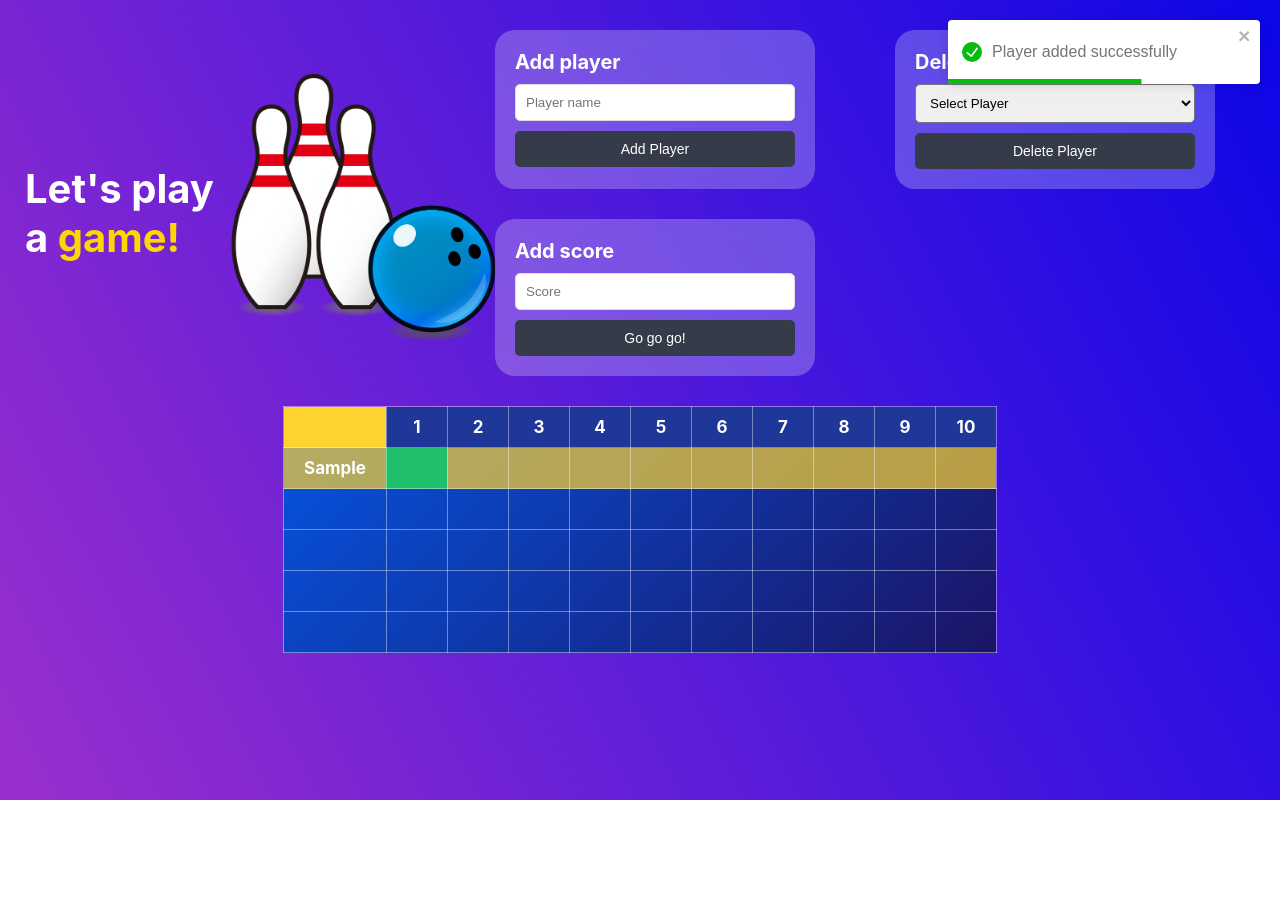
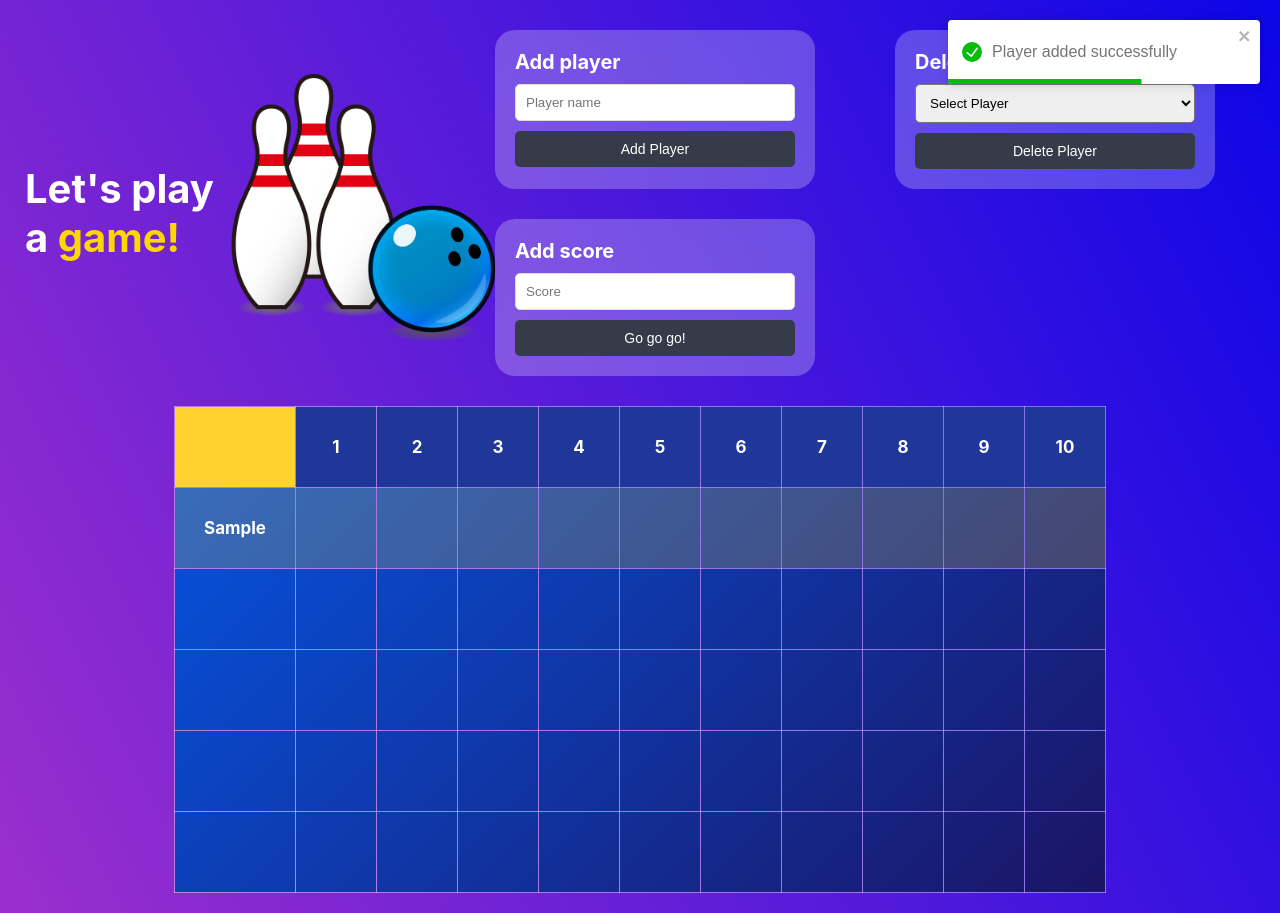
Before and after one commit to rezedagrigorian/bowling-scoring-system, a React (Create React App) app: page / in a window 1280 px wide. Both pictures are taken after typing "Sample" into the empty fields and a click on the button "Add Player". Before the commit the page ends 800 px from the top, so only its background shows below. Built offline with nearby package versions, Linux system fonts and the light colour scheme.

Commit message:
Game mechanics and score calculation implementation

```diff
--- a/src/App.tsx
+++ b/src/App.tsx
@@ -1,11 +1,11 @@
-import React, { useState, useEffect } from 'react';
-import AdminForm from './components/admin/AdminForm';
+import React, { useState } from 'react';
+import AdminForm from './components/Admin/AdminForm';
 
 import { IPlayer } from './types/player';
 import { IFrame } from './types/frame';
 
 import { STopRow, SAppContainer } from './styles';
-import GameBoard from './components/board/GameBoard';
+import GameBoard from './components/Board/GameBoard';
 import Logo from './components/Logo/Logo';
 
 type GameScores = {
@@ -19,28 +19,96 @@ const App = () => {
   const [currentPlayerIndex, setCurrentPlayerIndex] = useState<number>(0);
   const [currentRound, setCurrentRound] = useState<number>(0);
 
-  useEffect(() => {
-  }, [scores]);
-
-  const gameStep = (value: number) => {
-    const currentPlayer = players[currentPlayerIndex];
-
-    const currentPlayersScores = scores[currentPlayer.id] || [];
-    currentPlayersScores.push({
-      first: value,
-      second: 0,
-    });
-    setScores({
-      ...scores,
-      [currentPlayer.id]: currentPlayersScores,
-    });
-
+  const nextPlayer = () => {
     if (currentPlayerIndex !== players.length - 1) {
       setCurrentPlayerIndex(currentPlayerIndex + 1);
     } else {
       setCurrentPlayerIndex(0);
       setCurrentRound(currentRound + 1);
     }
+  }
+
+  const recalculateTotalScores = (frames: IFrame[]) : IFrame[] => {
+    // step 1: calculate totals for each frame
+    const framesTotals = frames.map((frame, index) => {
+      const nextFrame = frames[index + 1];
+      const nextNextFrame = frames[index + 2];
+
+      let total = 0;
+      if (index === 9) {
+        total = frame.first + (frame.second ? frame.second : 0)  + (frame.third ? frame.third : 0);
+      } else if (frame.first === 10) {
+        if (nextFrame && nextNextFrame) {
+          total = frame.first + nextFrame.first + (nextFrame.second ? nextFrame.second : nextNextFrame.first);
+        } else if (nextFrame) {
+          total = frame.first + nextFrame.first + (nextFrame.second ? nextFrame.second : 0);
+        } else {
+          total = frame.first;
+        }
+      } else if (frame.second && (frame.first + frame.second === 10)) {
+        total = frame.first + frame.second + (nextFrame ? nextFrame.first : 0);
+      } else {
+        total = frame.first + (frame.second ? frame.second : 0);
+      }
+
+      return {
+        ...frame,
+        total,
+      };
+    });
+
+    // step 2: recalculate totals for each frame with previous frames
+    const result = framesTotals.map((frame, index) => {
+      if (index === 0) {
+        return frame;
+      }
+      return {
+        ...frame,
+        total: framesTotals.slice(0, index + 1).reduce((acc, frame) => acc + frame.total, 0)
+      };
+    });
+
+    return result;
+  }
+
+  const gameStep = (value: number) => {
+    const currentPlayer = players[currentPlayerIndex];
+
+    let currentPlayersScores = scores[currentPlayer.id] || [];
+    if (currentPlayersScores.length === currentRound) {
+      currentPlayersScores.push({
+        first: value,
+      });
+      if (value === 10 && currentRound !== 9) {
+        nextPlayer();
+      }
+    } else {
+      if (currentRound === 9) {
+        if (currentPlayersScores[currentRound].second === undefined) {
+          currentPlayersScores[currentRound].second = value;
+          if ((value + currentPlayersScores[currentRound].first !== 10) && currentPlayersScores[currentRound].first !== 10) {
+            nextPlayer();
+          }
+        } else {
+          currentPlayersScores[currentRound].third = value;
+          nextPlayer();
+        }
+      } else {
+        currentPlayersScores[currentRound].second = value;
+        nextPlayer();
+      }
+    }
+
+    const updatedScores = {
+      ...scores,
+      [currentPlayer.id]: currentPlayersScores,
+    };
+    const updatedScoresWithTotals = {
+      ...updatedScores,
+      [currentPlayer.id]: recalculateTotalScores(currentPlayersScores),
+    };
+
+    setScores(updatedScoresWithTotals);
   }
 
   return (
@@ -57,7 +125,6 @@ const App = () => {
           players={players}
           scores={scores}
           playerIndex={currentPlayerIndex}
-          round={currentRound}
         />
     </SAppContainer>
   );
--- a/src/components/board/GameBoard.tsx
+++ b/src/components/board/GameBoard.tsx
@@ -10,7 +10,9 @@ import {
   SBoardTableRow,
   SBoardHeaderCell,
   SBoardPlayerCell,
-  SBoardTableZero
+  SBoardTableZero,
+  SBoardTableCellScores,
+  SBoardTableCellScore
 } from './style';
 
 interface GameBoardProps {
@@ -19,52 +21,92 @@ interface GameBoardProps {
     [key: string]: Array<IFrame>;
   };
   playerIndex: number;
-  round: number;
 }
 
-const GameBoard: React.FC<GameBoardProps> = ({ players = [], scores = {}, playerIndex, round }) => {
+const GameBoard: React.FC<GameBoardProps> = ({ players = [], scores = {}, playerIndex }) => {
+  const renderCell = (frame: IFrame | null, player: IPlayer, index: number) => {
+    if (!frame) {
+      return (
+        <SBoardTableCell key={`${player.id}-${index}`} />
+      );
+    }
+
+    return (
+      <SBoardTableCell key={ `${player.id}-${index}` }>
+        <SBoardTableCellScores>
+          <SBoardTableCellScore>
+            { frame.first === 10 ? 'X' : frame.first }
+          </SBoardTableCellScore>
+          {frame.second !== undefined && (
+            <SBoardTableCellScore>
+              { frame.second + frame.first === 10 ? '/' : frame.second }
+            </SBoardTableCellScore>
+          )}
+          {frame.third !== undefined && (
+            <SBoardTableCellScore>
+              { frame.third }
+            </SBoardTableCellScore>
+          )}
+        </SBoardTableCellScores>
+        { frame.total }
+      </SBoardTableCell>
+    );
+  }
+
   const renderPlayerRow = (player: IPlayer, row: number) => {
+    const cells = [];
+
+    for (let i = 0; i < 10; i++) {
+      const score = scores[player.id] && scores[player.id][i] && scores[player.id][i].first;
+        cells.push(
+          renderCell(score ? scores[player.id][i]: null, player, i)
+        )
+    }
+
     return (
       <SBoardTableRow key={player.id} $active={playerIndex === row}>
         <SBoardPlayerCell>
           { player.name }
         </SBoardPlayerCell>
-        {Array.from({ length: 10 }, (_, i) => {
-          const score = scores[player.id] && scores[player.id][i] && scores[player.id][i].first;
-          return (
-            <SBoardTableCell
-              key={`${player.id}-${i}`}
-              $active={ playerIndex === row && round === i }
-            >
-              { score || '' }
-            </SBoardTableCell>
-          );
-        })}
+        { cells }
       </SBoardTableRow>
     );
   };
 
   const renderHeader = () => {
+    let headerCells = []
+    for (let i = 0; i < 10; i++) {
+      headerCells.push(
+        <SBoardHeaderCell key={`header-${i}`}> { i + 1 } </SBoardHeaderCell>
+      )
+    }
     return (
       <SBoardTableRow>
         <SBoardTableZero/>
-        {
-          Array.from({ length: 10 }, (_, i) => (
-            <SBoardHeaderCell key={`round-${i}`}>{i + 1}</SBoardHeaderCell>
-          ))
-        }
+        { headerCells }
       </SBoardTableRow>
     );
   }
 
-  const renderEmptyRow = (rowIndex: number) => (
-    <SBoardTableRow key={`empty-${rowIndex}`}>
-      <SBoardTableCell />
-      {Array.from({ length: 10 }, (_, i) => (
-        <SBoardTableCell key={`empty-${rowIndex}-${i}`} />
-      ))}
-    </SBoardTableRow>
-  );
+  const renderEmptyRow = (rowIndex: number) => {
+    let cells = []
+    for (let i = 0; i <= 10; i++) {
+      cells.push(<SBoardTableCell key={`empty-row-${rowIndex}-${i}`} />)
+    }
+    return cells
+  };
+
+  const renderEmptyRows = (count: number) => {
+    let rows = []
+    for (let i = 0; i < count; i++) {
+      rows.push(
+        <SBoardTableRow key={`empty-row-${i}`}>
+          {renderEmptyRow(i)}
+        </SBoardTableRow>
+      )
+    }
+    return rows
+  };
 
   return (
     <SBoardWrapper>
@@ -73,9 +115,8 @@ const GameBoard: React.FC<GameBoardProps> = ({ players = [], scores = {}, player
           {renderHeader()}
         </SBoardTableHead>
         <SBoardTableBody>
-          {[...players, ...Array(Math.max(5 - players.length, 0))].map((player, i) =>
-            player ? renderPlayerRow(player, i) : renderEmptyRow(i)
-          )}
+          {players.map((player, i) => renderPlayerRow(player, i))}
+          {renderEmptyRows(5 - players.length)}
         </SBoardTableBody>
       </SBoardTable>
     </SBoardWrapper>
--- a/src/components/board/style.tsx
+++ b/src/components/board/style.tsx
@@ -29,7 +29,7 @@ interface SBoardTableRowProps {
 
 export const SBoardTableRow = styled.tr<SBoardTableRowProps>`
   ${({ $active }) => $active && `
-    background-color: rgba(254, 211, 48, 0.7);
+    background-color: rgba(254, 211, 48, 0.2);
   `}
 `;
 
@@ -38,22 +38,22 @@ interface SBoardTableCellProps {
 }
 
 export const SBoardTableCell = styled.td<SBoardTableCellProps>`
-  padding: 0;
+  font-weight: bold;
+  height: 60px;
+  min-width: 80px;
+  padding: 20px 0 0;
+  position: relative;
   text-align: center;
   width: 60px;
-  min-width: 60px;
-  height: 40px;
-
-  ${({ $active }) => $active && `
-    background-color: rgba(32, 191, 107,1.0);
-  `}
 `;
 
 export const SBoardHeaderCell = styled(SBoardTableCell)`
+  font-size: 17px;
   font-weight: bold;
-  font-size: 17px;
+  height: 80px;
+  max-width: unset;
+  padding: 0;
   width: unset;
-  max-width: unset;
 `;
 
 export const SBoardPlayerCell = styled(SBoardHeaderCell)`
@@ -64,3 +64,19 @@ export const SBoardPlayerCell = styled(SBoardHeaderCell)`
 export const SBoardTableZero = styled(SBoardHeaderCell)`
   background-color: #fed330;
 `;
+
+export const SBoardTableCellScores = styled.div`
+  display: flex;
+  position: absolute;
+  right: 2px;
+  top: 2px;
+`;
+
+export const SBoardTableCellScore = styled.div`
+  border: 1px solid rgba(255, 255, 255, 0.4);
+  font-size: 12px;
+  height: 20px;
+  line-height: 20px;
+  margin-left: 2px;
+  width: 20px;
+`;
--- a/src/types/frame.ts
+++ b/src/types/frame.ts
@@ -1,4 +1,6 @@
 export interface IFrame {
     first: number;
-    second: number;
+    second?: number;
+    third?: number;
+    total?: number;
 }
```
